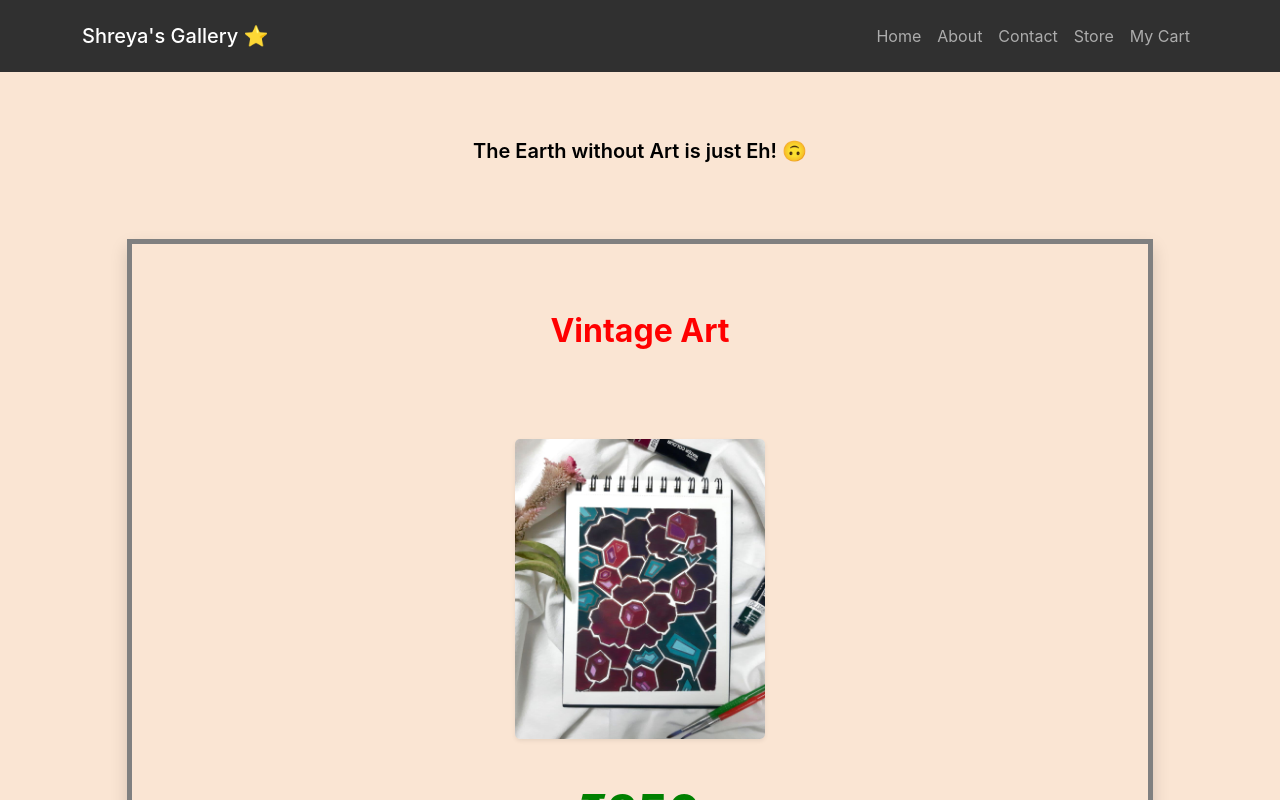
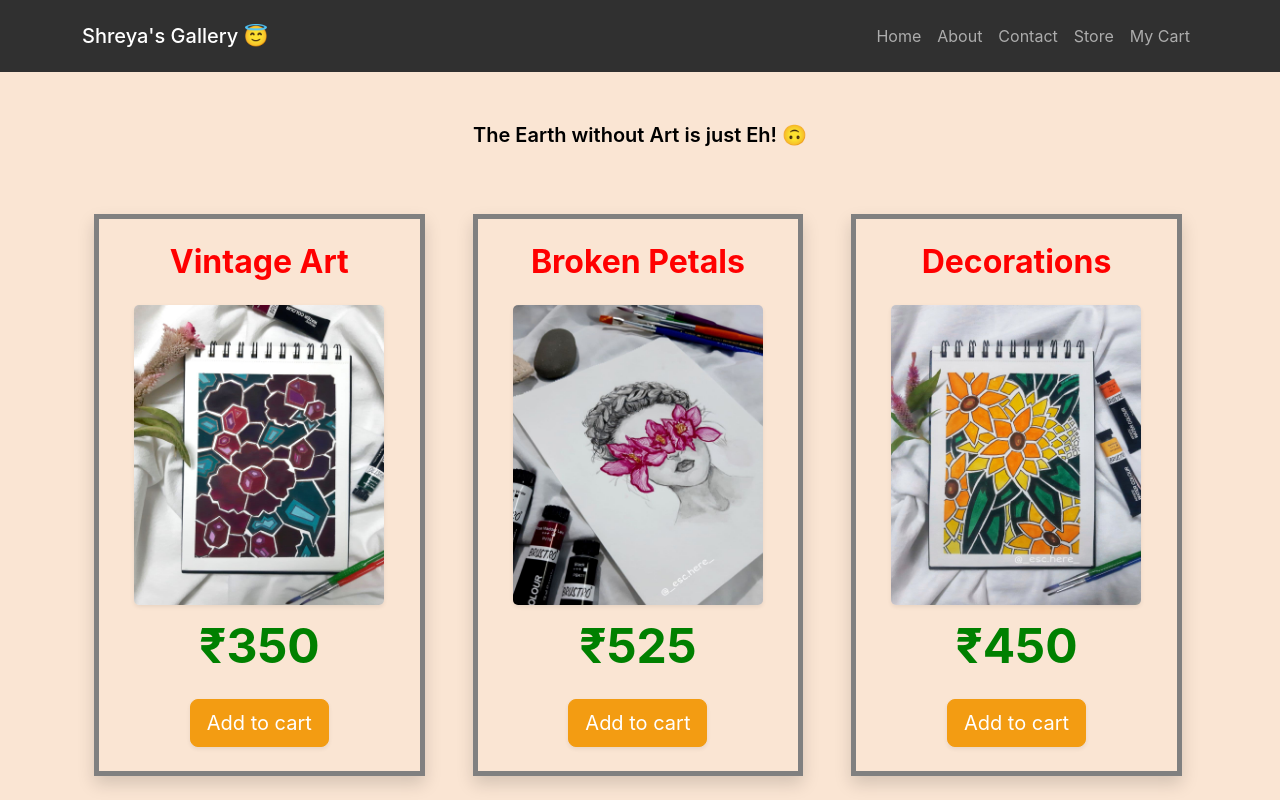
Before and after one commit to iamvkm/shreya-gallery, a React (Create React App) app: page /shop in a window 1280 px wide. Shown: the top 800 px of the page. Built offline with nearby package versions, Linux system fonts and the light colour scheme.

Commit message:
good night

```diff
--- a/public/index.html
+++ b/public/index.html
@@ -1,17 +1,25 @@
 <!DOCTYPE html>
 <html lang="en">
-
   <head>
     <meta charset="utf-8" />
     <link rel="icon" href="%PUBLIC_URL%/favicon.ico" />
-  <meta name="viewport" content="width=device-width, initial-scale=1" />
+    <meta
+      name="viewport"
+      content="width=device-width, initial-scale=1, user-scalable=no"
+    />
     <meta name="theme-color" content="#000000" />
-  <meta name="description" content="Web site created using create-react-app" />
+    <meta
+      name="description"
+      content="Web site created using create-react-app"
+    />
     <link rel="apple-touch-icon" href="%PUBLIC_URL%/logo192.png" />
     <link rel="manifest" href="%PUBLIC_URL%/manifest.json" />
-  <title>Shreya's Gallery ⭐ - Come see my journey!</title>
+    <title>Shreya's Gallery 😇 - Come see my journey!</title>
 
-  <link rel="stylesheet" href="https://bootswatch.com/5/darkly/bootstrap.min.css">
+    <link
+      rel="stylesheet"
+      href="https://bootswatch.com/5/darkly/bootstrap.min.css"
+    />
   </head>
 
   <body>
@@ -20,5 +28,4 @@
     <noscript>You need to enable JavaScript to run this app.</noscript>
     <div id="root"></div>
   </body>
-
 </html>
--- a/src/components/Cart/CartPage.js
+++ b/src/components/Cart/CartPage.js
@@ -52,7 +52,7 @@ function CartPage({ cart, updateQuantity }) {
 
     return (
         <Fade>
-            <div className="cart-page" style={itemsInCart ? {} : { height: '100vh' }}>
+            <div className="cart-page py-5" style={itemsInCart ? {} : { height: '100vh' }}>
                 <div className="container">
                     <div className="row">
                         <div className="col-md-7 col-sm-12 items-split mb-5">
--- a/src/components/Contact/ContactPage.js
+++ b/src/components/Contact/ContactPage.js
@@ -62,7 +62,7 @@ class ContactPage extends React.Component {
                                     </div>
                                 </div>
                             </div>
-                            <button type="submit" class="btn btn-primary">Submit</button>
+                            <button type="submit" value="submit" class="btn btn-primary" onClick={this.handleSubmit}>Submit</button>
                         </form>
                     </div>
                 </div>
--- a/src/components/Footer/Footer.js
+++ b/src/components/Footer/Footer.js
@@ -3,12 +3,13 @@ import './footer.css'
 
 function Footer() {
     return (
-        <div className="footer py-4">
+        <div className="footer py-5">
             <div className="container">
                 <div className="row">
-                    <div className="footer-text">
-                        <h4>Thank you note</h4>
-                        <p>Lorem ipsum dolor sit amet, consectetuer adipiscing elit. Aenean commodo ligula eget dolor. Aenean massa. Cum sociis natoque penatibus et magnis dis parturient montes, nascetur ridiculus mus. Donec quam felis, ultricies nec, pellentesque eu, pretium quis, sem. Nulla consequat massa quis enim. Donec pede justo, fringilla vel, aliquet nec, vulputate eget, arcu.</p>
+                    <div className="footer-text mb-5">
+                        <h4>Thank you note:</h4>
+                        <p>Thank you sor visiting my site. Hope you liked what you saw. If you wish to have any personalized art made for you or your loved ones, please feel free to drop me a message <a href="/contact">here</a> or mail me directly at mail ID below. I'll contact you soon 🙂</p>
+                        <a style={{color: 'green'}} href={'mailto:contactshreyagallery@gmail.com'}>contactshreyagallery@gmail.com</a>
                     </div>
                     <div className="row">
                         <div className="col-6">
@@ -32,8 +33,7 @@ function Footer() {
                         </div>
                     </div>
                 </div>
-                <h6 className="bottom-text">Shreya's Gallery &copy; 2021 <br />
-                    Made with ❤️ by <a href="https://www.linkedin.com/in/iamvkm" target=" ">Vivek Mishra</a>.</h6>
+                <h6 className="bottom-text mt-4">Shreya's Gallery &copy; 2021 <br /> Made with ❤️ by <a href="https://www.linkedin.com/in/iamvkm" target=" ">Vivek Mishra</a>.</h6>
             </div>
         </div>
     )
--- a/src/components/Footer/footer.css
+++ b/src/components/Footer/footer.css
@@ -16,12 +16,10 @@ a {
 
 .footer .bottom-text {
   color: darkgray;
-  margin-top: 5%;
 }
 
 .footer .footer-text {
   padding-right: 8%;
-  margin-bottom: 3%;
 }
 
 .footer .bottom-text a {
@@ -36,19 +34,3 @@ a {
     padding: 1%;
   }
 }
-
-/* Small devices (portrait tablets and large phones, 600px and up) */
-@media only screen and (min-width: 600px) {
-}
-
-/* Medium devices (landscape tablets, 768px and up) */
-@media only screen and (min-width: 768px) {
-}
-
-/* Large devices (laptops/desktops, 992px and up) */
-@media only screen and (min-width: 992px) {
-}
-
-/* Extra large devices (large laptops and desktops, 1200px and up) */
-@media only screen and (min-width: 1200px) {
-}
--- a/src/components/Navbar/Navbar.js
+++ b/src/components/Navbar/Navbar.js
@@ -1,11 +1,12 @@
 import React from 'react'
+import './navbar.css'
 
 function Navbar() {
     return (
         <div>
             <nav className="navbar shadow-sm navbar-expand-lg navbar-dark bg-dark">
                 <div className="container">
-                    <a className="navbar-brand mb-0 h1" href="/">Shreya's Gallery ⭐</a>
+                    <a className="navbar-brand mb-0 h1" href="/">Shreya's Gallery 😇</a>
                     <button className="navbar-toggler" type="button" data-bs-toggle="collapse" data-bs-target="#buttonToCollapseNavbar">
                         <span className="navbar-toggler-icon"></span>
                     </button>
--- a/src/components/Shop/ShopPage.js
+++ b/src/components/Shop/ShopPage.js
@@ -9,23 +9,27 @@ import database from '../../database.json'
 
 function ShopPage(props) {
 
+    const showToast = (name) => {
+        toast.dark(name + ' 🎨 added to Cart!', {
+            position: "top-center",
+            autoClose: 5000,
+            hideProgressBar: false,
+            closeOnClick: true,
+            pauseOnHover: true,
+            draggable: true,
+            progress: undefined,
+        })
+    }
+
     const RenderItem = ({ data }) => {
         return (
-            <div className="item-card col-md-6 col-sm-12 col-xs-12 shadow" key={data.id}>
-                <h3 className="name">{data.name}</h3>
-                <img className="item-img shadow-sm" src={data.image} alt="" />
-                <h1 className="price">₹{data.price}</h1>
+            <div className="item-card col-sm-12 col-xs-12 shadow py-4 mx-4 my-5" key={data.id}>
+                <h3 className="name mb-4">{data.name}</h3>
+                <img className="item-img shadow-sm mb-2" src={data.image} alt="" />
+                <h1 className="price mt-1 mb-4">₹{data.price}</h1>
                 <button id="liveToastBtn" className="btn btn-lg btn-warning shadow-sm" onClick={() => {
                     props.addToCart(data)
-                    toast.dark(data.name + ' 🎨 added to Cart!', {
-                        position: "top-center",
-                        autoClose: 5000,
-                        hideProgressBar: false,
-                        closeOnClick: true,
-                        pauseOnHover: true,
-                        draggable: true,
-                        progress: undefined,
-                    });
+                    showToast(data.name)
                 }} >Add to cart</button>
             </div>
         )
@@ -35,9 +39,9 @@ function ShopPage(props) {
 
     return (
         <Fade>
-            <div className="shop-page">
+            <div className="shop-page py-5">
                 <div className="container">
-                    <div className="row">
+                    <div className="row center">
                         <ToastContainer />
                         <p>The Earth without Art is just Eh! 🙃</p>
                         {paintingsList}
--- a/src/components/Shop/shop-page.css
+++ b/src/components/Shop/shop-page.css
@@ -1,6 +1,5 @@
 .shop-page {
   background-color: #fae5d3;
-  padding: 5% 0%;
   text-align: center;
 }
 
@@ -12,33 +11,54 @@
 
 .shop-page .item-card {
   border: 5px solid grey;
-  padding: 6%;
-  width: 90%;
-  margin: 5%;
 }
 
 .shop-page .item-card:hover {
   border: 5px solid green;
-  padding: 6%;
-  width: 90%;
-  margin: 5%;
 }
 
 .shop-page .item-card .name {
   font-weight: 700;
-  margin-bottom: 10%;
   color: red;
 }
 
 .shop-page .item-card .price {
   font-weight: 700;
-  margin-bottom: 8%;
   color: green;
 }
 
 .shop-page .item-card .item-img {
   border-radius: 5px;
   width: 250px;
-  margin-bottom: 5%;
   height: 300px;
 }
+
+/* Extra small devices (phones, 600px and down) */
+@media only screen and (max-width: 600px) {
+  .shop-page .item-card {
+    width: 90%;
+  }
+}
+
+/* Small devices (portrait tablets and large phones, 600px and up) */
+@media only screen and (min-width: 600px) {
+  .shop-page .item-card {
+    width: 43%;
+  }}
+
+/* Medium devices (landscape tablets, 768px and up) */
+@media only screen and (min-width: 768px) {}
+
+/* Large devices (laptops/desktops, 992px and up) */
+@media only screen and (min-width: 992px) {
+  .shop-page .item-card {
+    width: 45%;
+  }
+}
+
+/* Extra large devices (large laptops and desktops, 1200px and up) */
+@media only screen and (min-width: 1200px) {
+  .shop-page .item-card {
+    width: 29%;
+  }
+}
```
Lines whose indentation alone changed are shown as unchanged.
